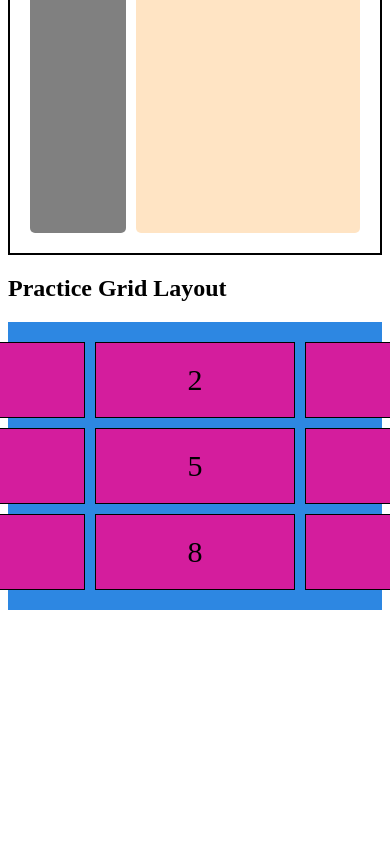
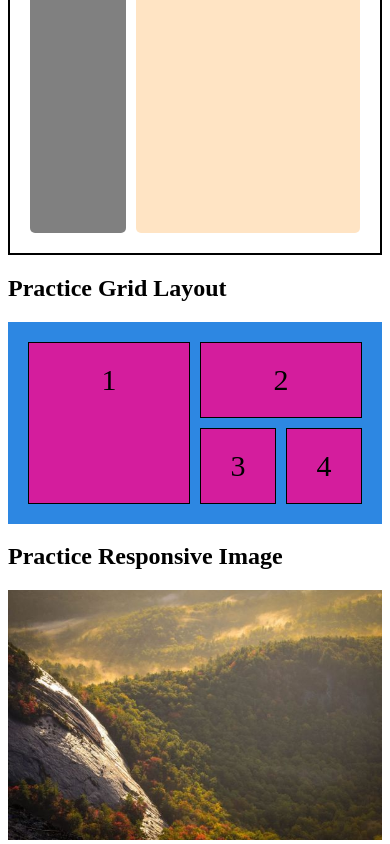
Before and after one commit to omarjafor/MyFirstWebsite, a plain HTML site: page index.html in a window 390 px wide. Shown: the part 9140-9984 px from the top of the page. Before the commit the page ends 9750 px from the top, so only its background shows below. Drawn offline with Linux system fonts and the light colour scheme.

Commit message:
image responsive

```diff
--- a/index.html
+++ b/index.html
@@ -355,11 +355,8 @@
         <div class="grid item-2">2</div>
         <div class="grid item-3">3</div>
         <div class="grid item-4">4</div>
-        <div class="grid item-5">5</div>
-        <div class="grid item-6">6</div>
-        <div class="grid item-7">7</div>
-        <div class="grid item-8">8</div>
-        <div class="grid item-9">9</div>
     </div>
+    <h2>Practice Responsive Image</h2>
+    <img src="img_nature.jpg" alt="" class="res-img">
 </body>
 </html>
--- a/style.css
+++ b/style.css
@@ -273,7 +273,7 @@ caption{
     display: grid;
     /* grid-template-columns: repeat(3, 1fr); */
     /* grid-template-rows: 100px 200px auto; */
-    grid-template-columns: repeat(3, 200px);
+    grid-template-columns: repeat(4, 1fr);
     grid-gap: 10px 10px;
     justify-content: center;
     /* align-content: end; */
@@ -285,3 +285,20 @@ caption{
     font-size: 30px;
     text-align: center;
 }
+.item-1{
+    grid-column: 1/3;
+    grid-row: 1/3;
+}
+.item-2{
+    grid-column: 3/5;
+}
+@media screen and (min-width: 500px) and (max-width: 800px) {
+    .container-grid{
+        display: flex;
+        flex-direction: column;
+    }
+}
+.res-img{
+    width: 100%;
+    height: auto;
+}
```
Also changed, not shown: img_nature.jpg (added).
